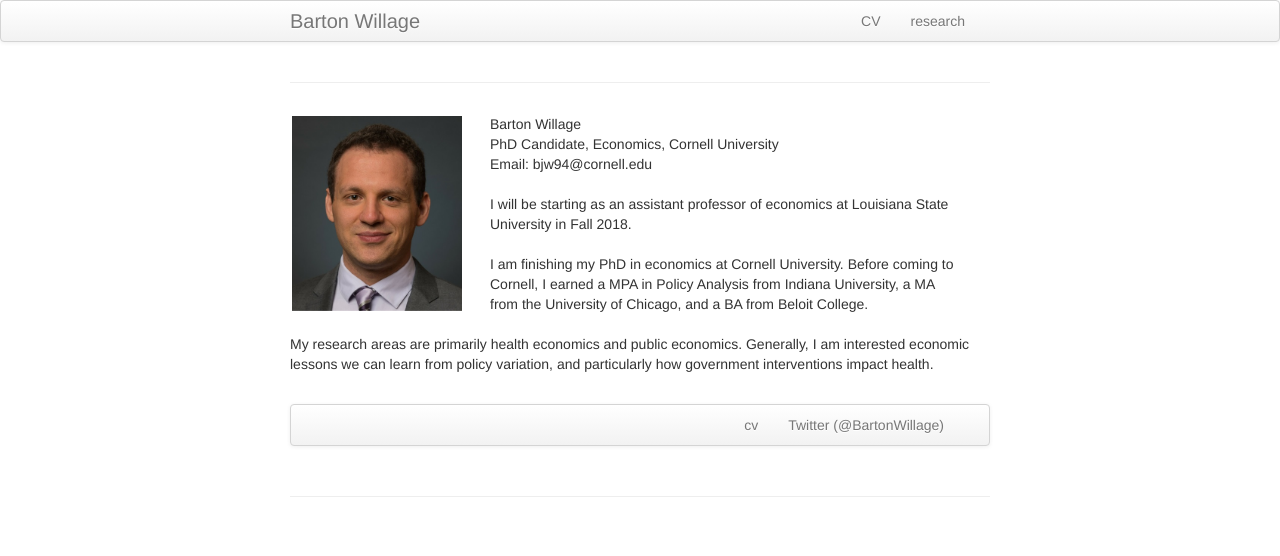
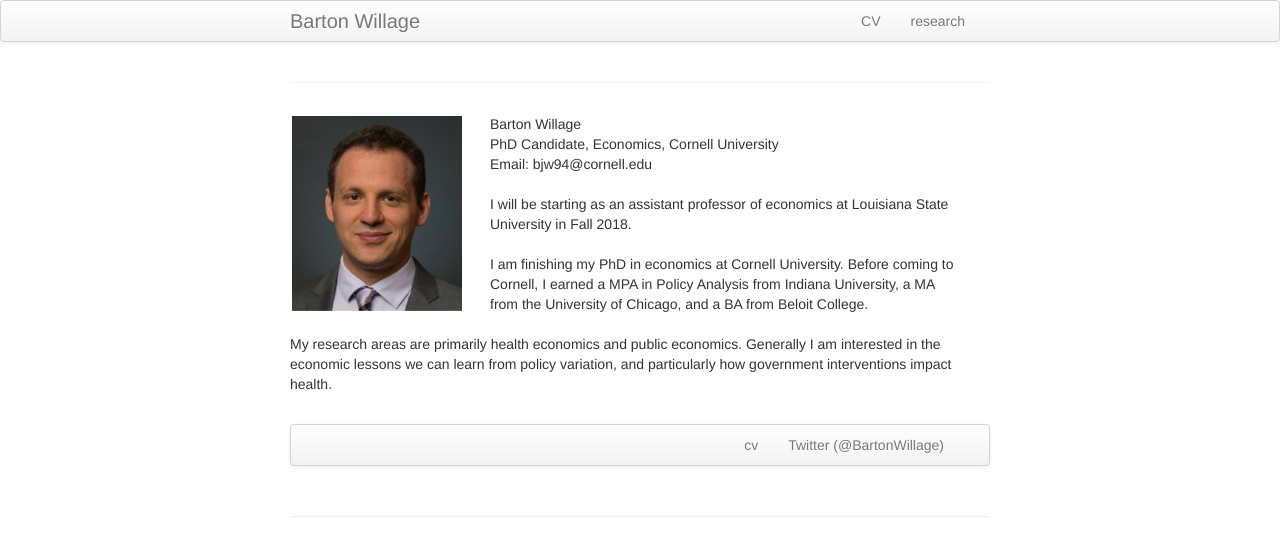
Before and after one commit to bjwillage/bjwillage.github.io, a Jekyll site: the page built from index.md, in a window 1280 px wide. Shown: the top 556 px of the page. Built offline with Jekyll 4.4.1, drawn with Linux system fonts in a browser that asks for light colours.

Commit message:
Update index.md

```diff
--- a/index.md
+++ b/index.md
@@ -36,7 +36,7 @@ keywords:
     </div>
 </div>
 
-<br>My research areas are primarily health economics and public economics. Generally, I am interested economic lessons we can learn from policy variation, and particularly how government interventions impact health.<br><br>
+<br>My research areas are primarily health economics and public economics. Generally I am interested in the economic lessons we can learn from policy variation, and particularly how government interventions impact health.<br><br>
 
 <div class="navbar">
   <div class="navbar-inner">
```
